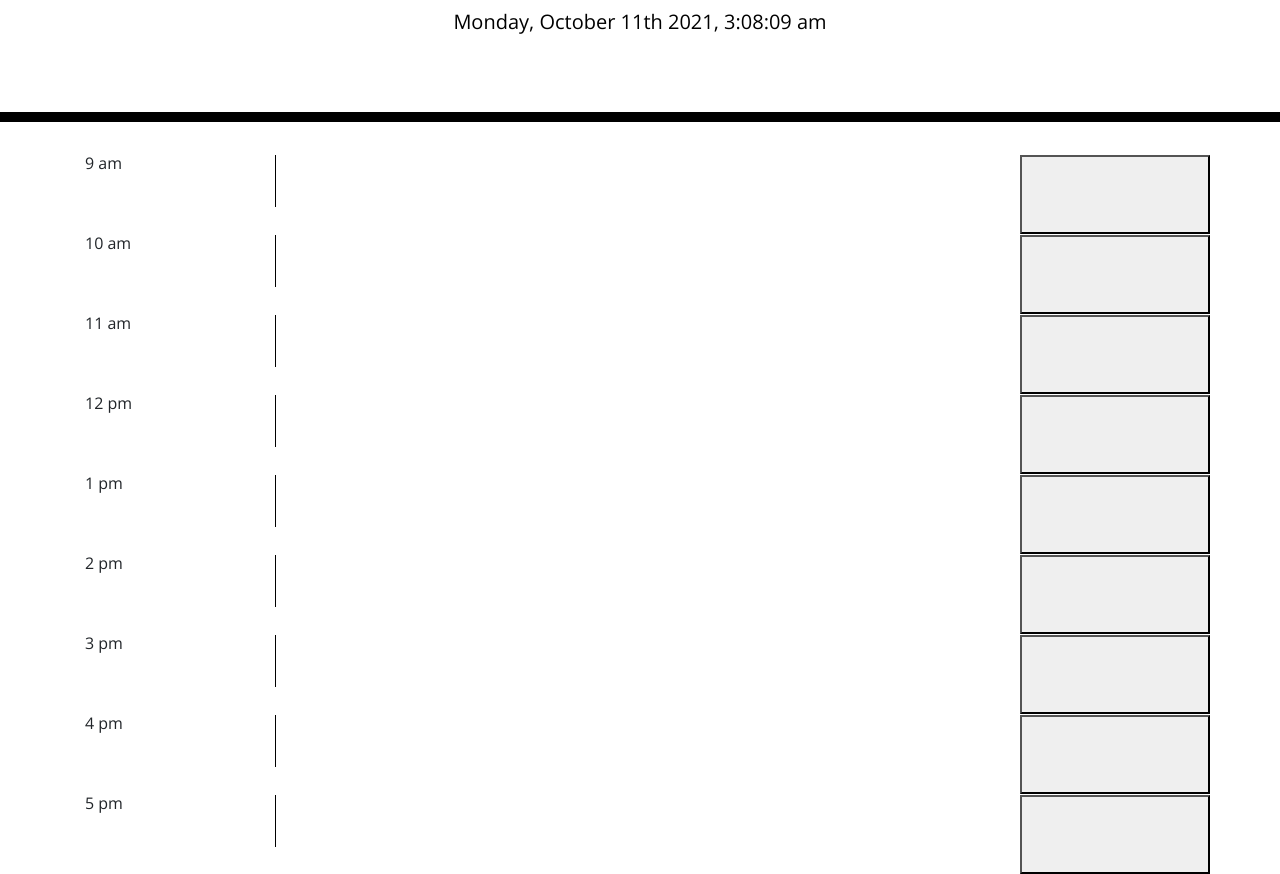
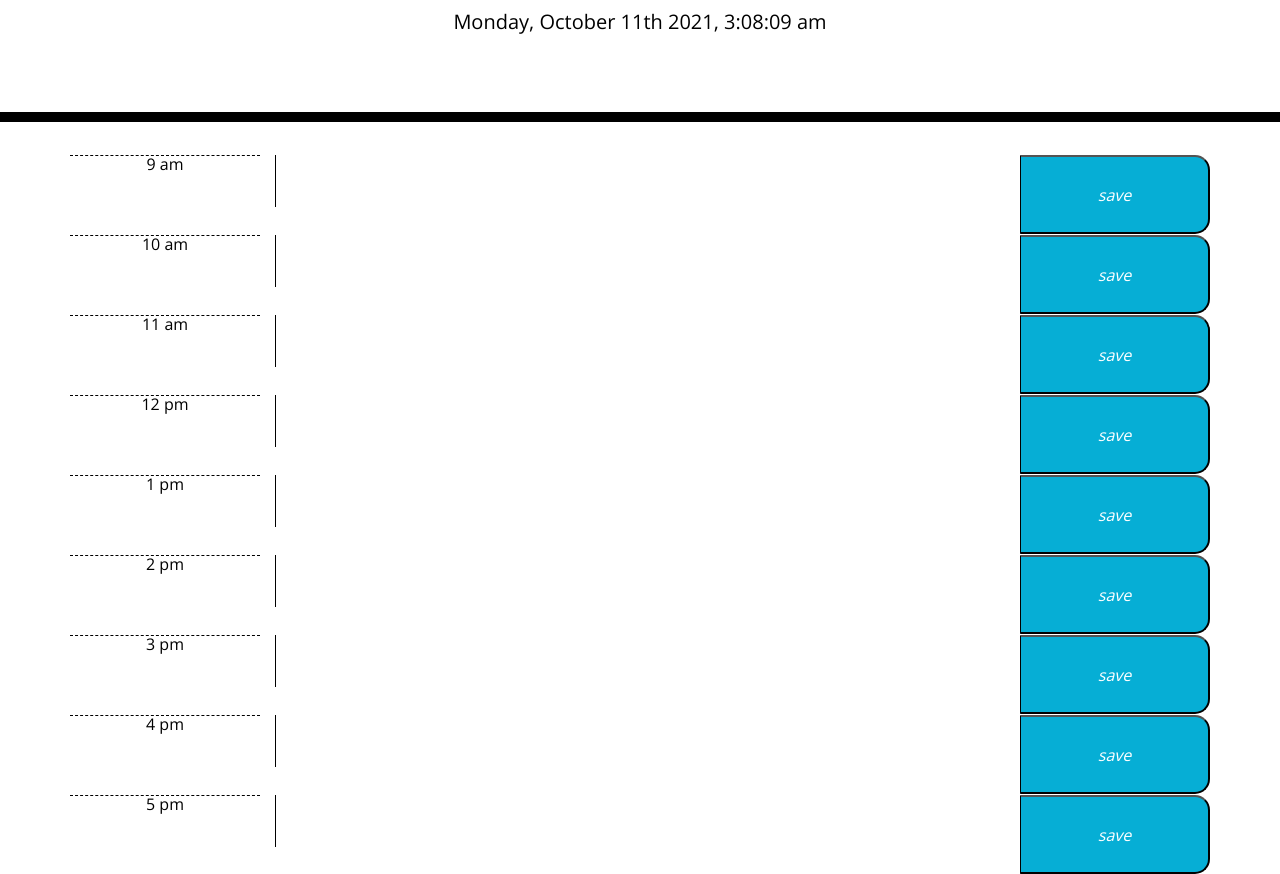
Before and after one commit to tarekyou/workday-scheduler, a plain HTML site: page index.html in a window 1280 px wide. Shown: the part 182-1056 px from the top of the page. Drawn offline with nearby package versions, Linux system fonts and the light colour scheme; a web font is replaced by a local one.

Commit message:
added classes

```diff
--- a/assets/css/style.css
+++ b/assets/css/style.css
@@ -13,6 +13,8 @@ textarea{
   color: #000000;
   border-left: 1px solid black;
   padding: 10px;
+  width: 100%;
+  max-width: 100%;
 }
 
 .jumbotron {
--- a/index.html
+++ b/index.html
@@ -31,50 +31,50 @@
     </header>
     <div class="container">
       <!-- Timeblocks go here -->
-      <div class="row">
-        <div class="col-2">9 am</div>
-        <div class="col-8"><textarea name="tasks"></textarea></div>
-        <button class="col-2"><span class="oi oi-check"></span></button>
+      <div class="row time-block">
+        <div class="col-2 hour">9 am</div>
+        <div class="col-8 description"><textarea name="tasks"></textarea></div>
+        <button class="col-2 saveBtn"><span class="oi oi-check"></span><i>save</i></button>
       </div>
-      <div class="row">
-        <div class="col-2">10 am</div>
-        <div class="col-8"><textarea name="tasks"></textarea></div>
-        <button class="col-2"><span class="oi oi-check"></span></button>
+      <div class="row time-block">
+        <div class="col-2 hour">10 am</div>
+        <div class="col-8 description"><textarea name="tasks"></textarea></div>
+        <button class="col-2 saveBtn"><span class="oi oi-check"></span><i>save</i></button>
       </div>
-      <div class="row">
-        <div class="col-2">11 am</div>
-        <div class="col-8"><textarea name="tasks"></textarea></div>
-        <button class="col-2"><span class="oi oi-check"></span></button>
+      <div class="row time-block">
+        <div class="col-2 hour">11 am</div>
+        <div class="col-8 description"><textarea name="tasks"></textarea></div>
+        <button class="col-2 saveBtn"><span class="oi oi-check"></span><i>save</i></button>
       </div>
-      <div class="row">
-        <div class="col-2">12 pm</div>
-        <div class="col-8"><textarea name="tasks"></textarea></div>
-        <button class="col-2"><span class="oi oi-check"></span></button>
+      <div class="row time-block">
+        <div class="col-2 hour">12 pm</div>
+        <div class="col-8 description"><textarea name="tasks"></textarea></div>
+        <button class="col-2 saveBtn"><span class="oi oi-check"></span><i>save</i></button>
       </div>
-      <div class="row">
-        <div class="col-2">1 pm</div>
-        <div class="col-8"><textarea name="tasks"></textarea></div>
-        <button class="col-2"><span class="oi oi-check"></span></button>
+      <div class="row time-block">
+        <div class="col-2 hour">1 pm</div>
+        <div class="col-8 description"><textarea name="tasks"></textarea></div>
+        <button class="col-2 saveBtn"><span class="oi oi-check"></span><i>save</i></button>
       </div>
-      <div class="row">
-        <div class="col-2">2 pm</div>
-        <div class="col-8"><textarea name="tasks"></textarea></div>
-        <button class="col-2"><span class="oi oi-check"></span></button>
+      <div class="row time-block">
+        <div class="col-2 hour">2 pm</div>
+        <div class="col-8 description"><textarea name="tasks"></textarea></div>
+        <button class="col-2 saveBtn"><span class="oi oi-check"></span><i>save</i></button>
       </div>
-      <div class="row">
-        <div class="col-2">3 pm</div>
-        <div class="col-8"><textarea name="tasks"></textarea></div>
-        <button class="col-2"><span class="oi oi-check"></span></button>
+      <div class="row time-block">
+        <div class="col-2 hour">3 pm</div>
+        <div class="col-8 description"><textarea name="tasks"></textarea></div>
+        <button class="col-2 saveBtn"><span class="oi oi-check"></span><i>save</i></button>
       </div>
-      <div class="row">
-        <div class="col-2">4 pm</div>
-        <div class="col-8"><textarea name="tasks"></textarea></div>
-        <button class="col-2"><span class="oi oi-check"></span></button>
+      <div class="row time-block">
+        <div class="col-2 hour">4 pm</div>
+        <div class="col-8 description"><textarea name="tasks"></textarea></div>
+        <button class="col-2 saveBtn"><span class="oi oi-check"></span><i>save</i></button>
       </div>
-      <div class="row">
-        <div class="col-2">5 pm</div>
-        <div class="col-8"><textarea name="tasks"></textarea></div>
-        <button class="col-2"><span class="oi oi-check"></span></button>
+      <div class="row time-block">
+        <div class="col-2 hour">5 pm</div>
+        <div class="col-8 description"><textarea name="tasks"></textarea></div>
+        <button class="col-2 saveBtn"><span class="oi oi-check"></span><i>save</i></button>
       </div>
     </div>
 
```
